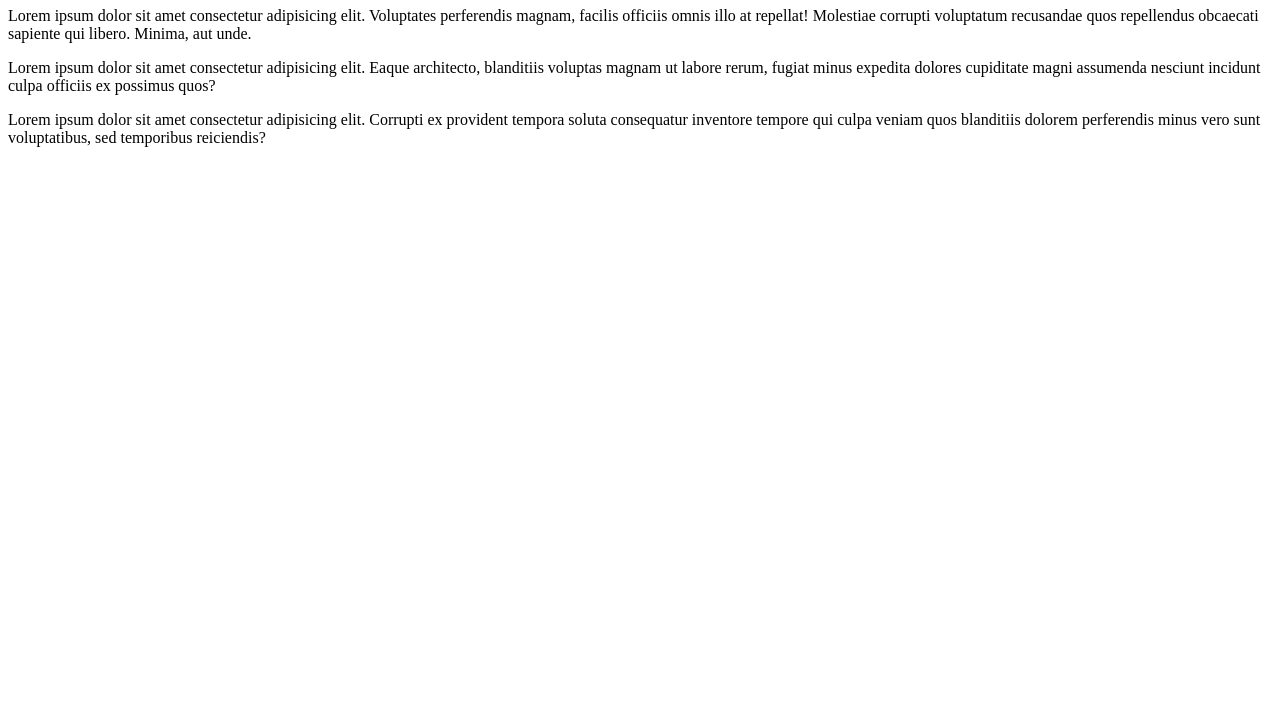
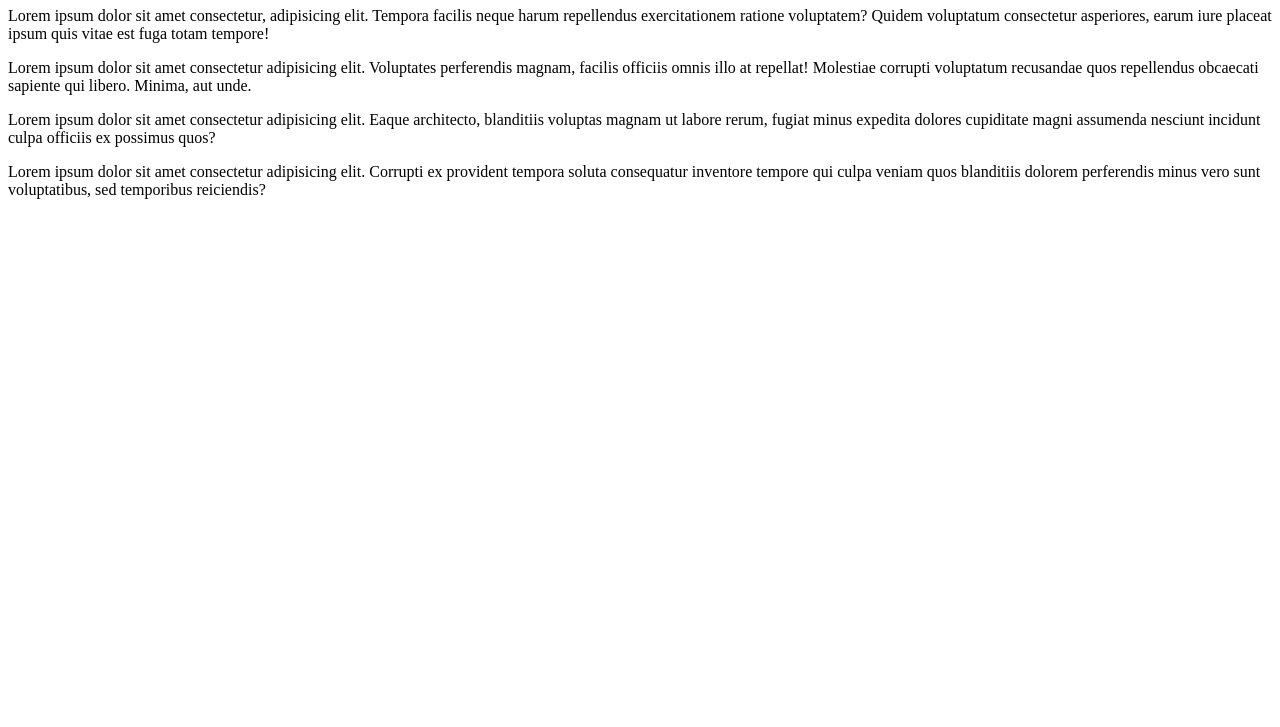
Before and after one commit to AxelCortezA/CursoGit, a plain HTML site: page index.html in a window 1280 px wide. Shown: the part 73-800 px from the top of the page. Drawn offline with Linux system fonts and the light colour scheme.

Commit message:
nuevo parrafo

```diff
--- a/index.html
+++ b/index.html
@@ -9,6 +9,7 @@
 <body>
     <div class="container">
         <h1>curso de git</h1>
+        <p>Lorem ipsum dolor sit amet consectetur, adipisicing elit. Tempora facilis neque harum repellendus exercitationem ratione voluptatem? Quidem voluptatum consectetur asperiores, earum iure placeat ipsum quis vitae est fuga totam tempore!</p>
         <p>Lorem ipsum dolor sit amet consectetur adipisicing elit. Voluptates perferendis magnam, facilis officiis omnis illo at repellat! Molestiae corrupti voluptatum recusandae quos repellendus obcaecati sapiente qui libero. Minima, aut unde.</p>
         <p>Lorem ipsum dolor sit amet consectetur adipisicing elit. Eaque architecto, blanditiis voluptas magnam ut labore rerum, fugiat minus expedita dolores cupiditate magni assumenda nesciunt incidunt culpa officiis ex possimus quos?</p>
         <p>Lorem ipsum dolor sit amet consectetur adipisicing elit. Corrupti ex provident tempora soluta consequatur inventore tempore qui culpa veniam quos blanditiis dolorem perferendis minus vero sunt voluptatibus, sed temporibus reiciendis?</p>
```
